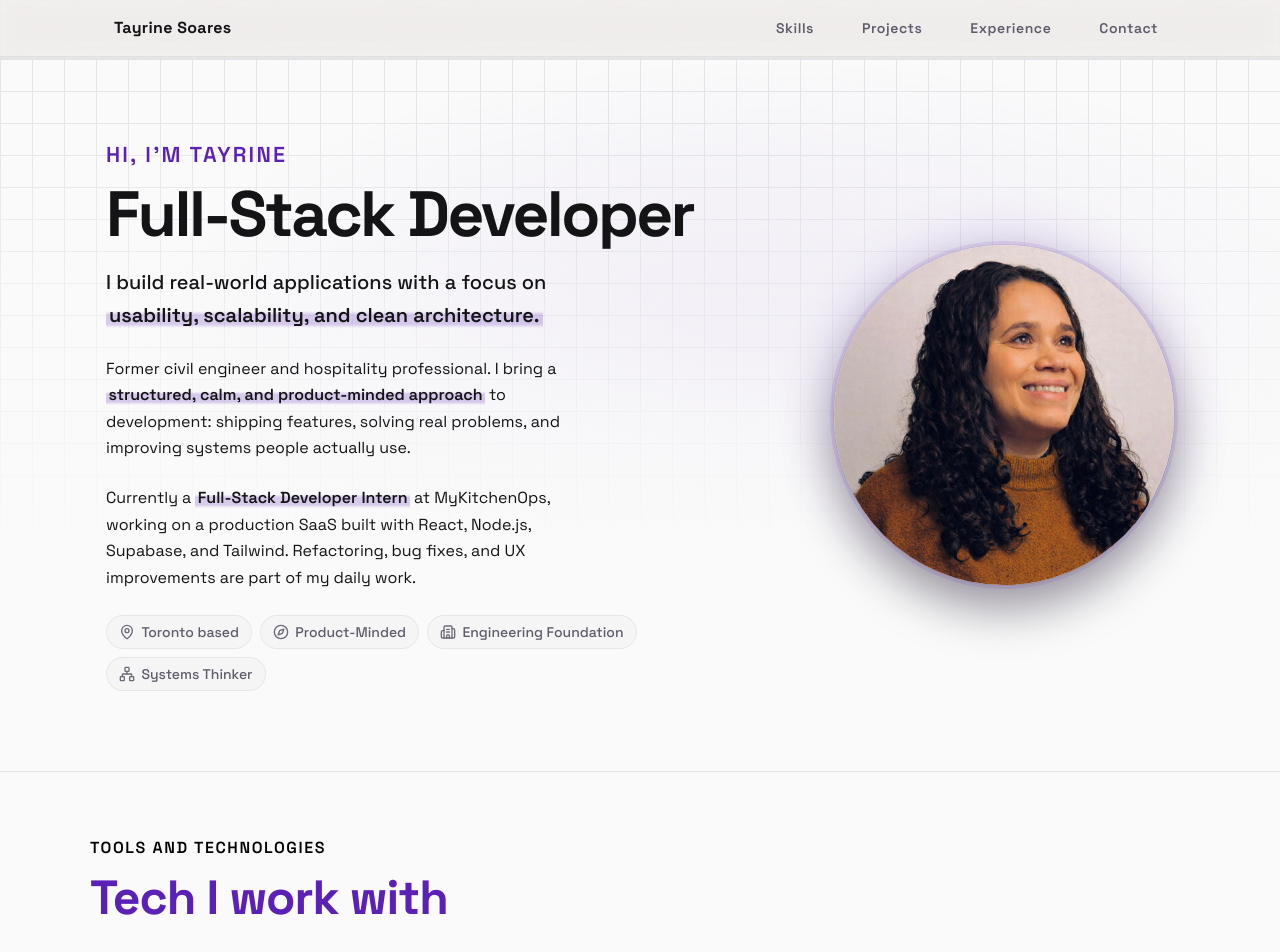
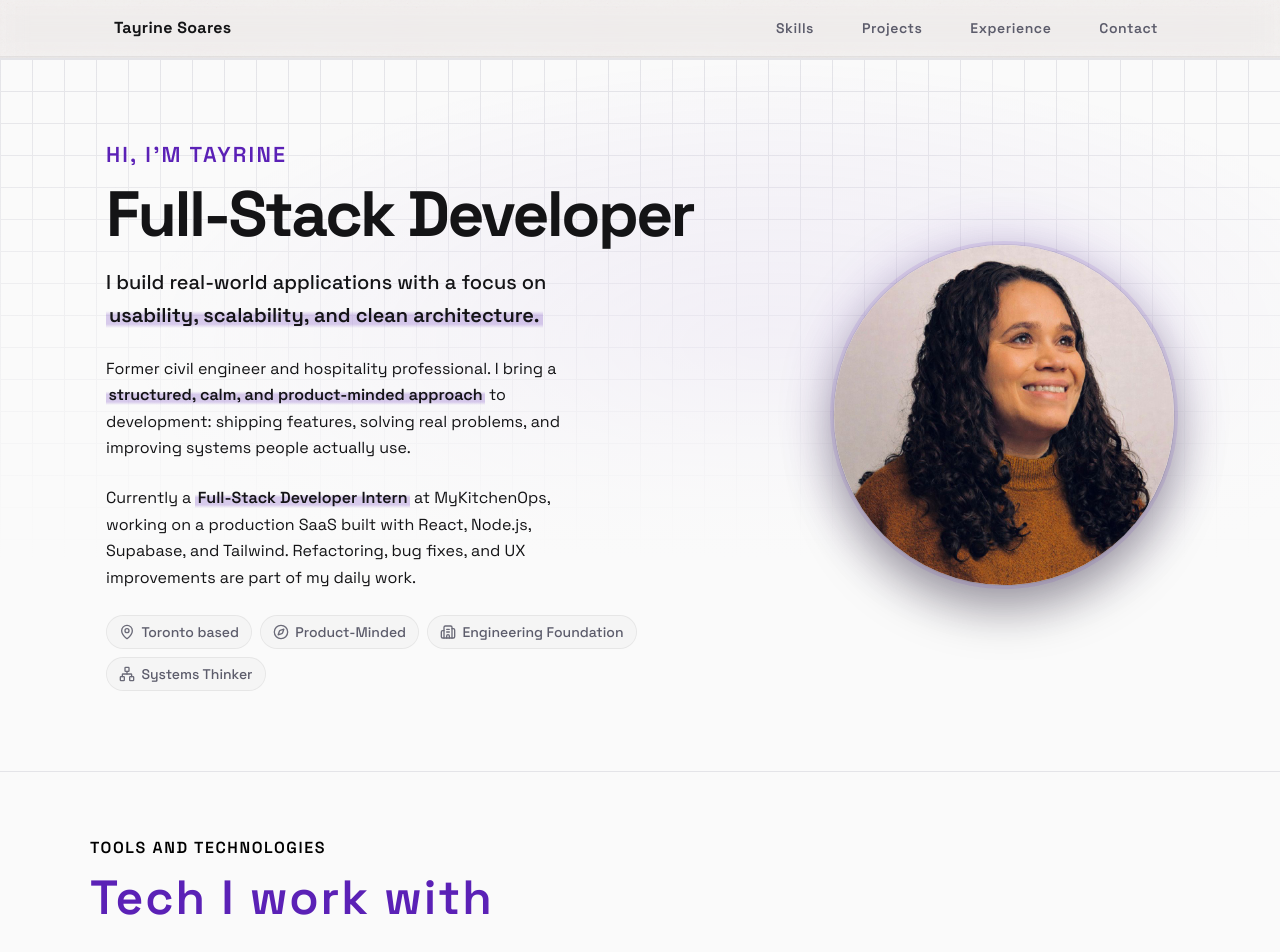
Before and after one commit to TayrineSoares/tayrine-portfolio, a React (Vite) app: page / in a window 1280 px wide. Shown: the top 952 px of the page. Built offline with nearby package versions, Linux system fonts and the light colour scheme.

Commit message:
update sections titles

```diff
--- a/src/components/Contact.jsx
+++ b/src/components/Contact.jsx
@@ -5,7 +5,7 @@ const Contact = () => {
   return (
     <section id="contact">
       <div className="section-intro-container">
-        <p className="section-intro">Let's connect</p>
+        <p className="section-intro">Want to chat?</p>
         <h2 className="section-title">Get in Touch</h2>
       </div>
 
--- a/src/components/Experience.jsx
+++ b/src/components/Experience.jsx
@@ -38,7 +38,7 @@ const Experience = () => {
   return (
     <section id="experience">
       <div className="section-intro-container">
-        <p className="section-intro">What I've done</p>
+        <p className="section-intro">My previous</p>
         <h2 className="section-title">Experience</h2>
       </div>
 
--- a/src/styles/global.css
+++ b/src/styles/global.css
@@ -163,8 +163,8 @@ section {
 
 .section-title {
   font-size: clamp(2rem, 4vw, 3rem);
-  font-weight: 700;
-  letter-spacing: -0.02em;
+  font-weight: 600;
+  letter-spacing: 0.04em;
   color: var(--accent);
   margin-bottom: var(--space-6);
   line-height: var(--line-tight);
```
